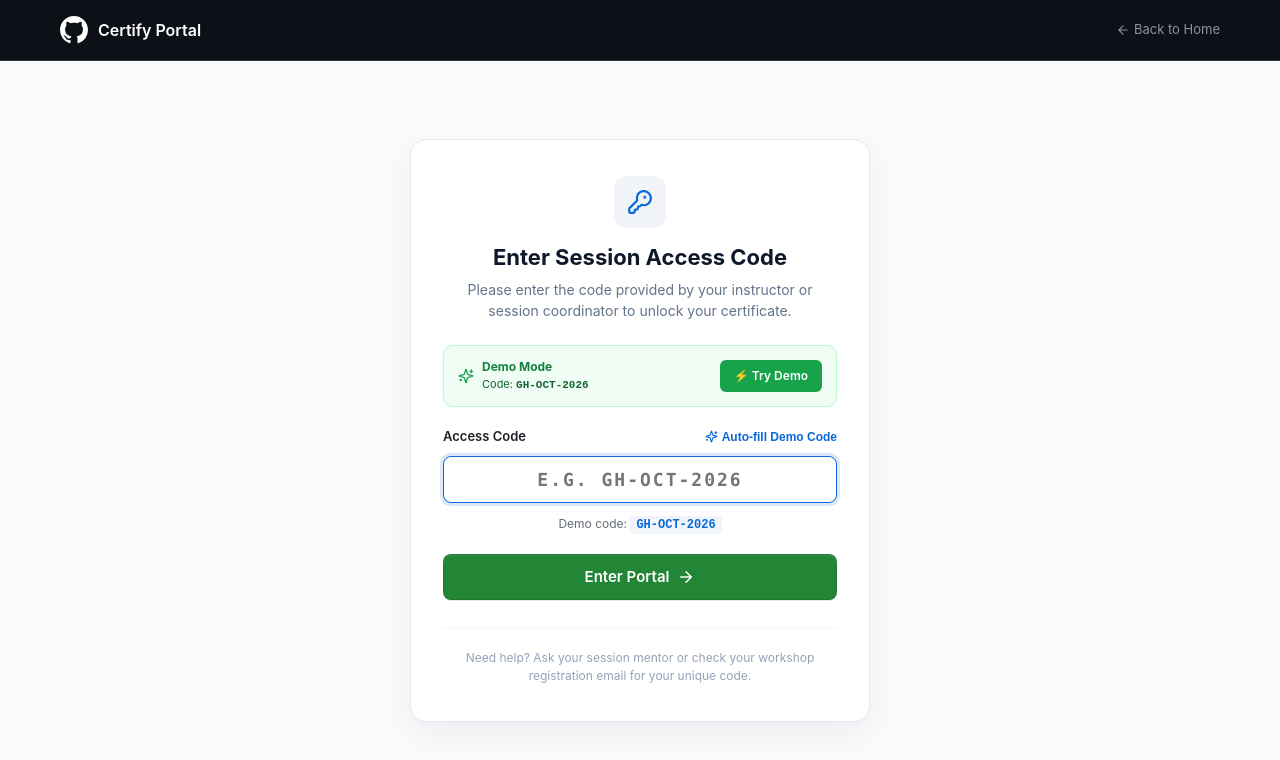
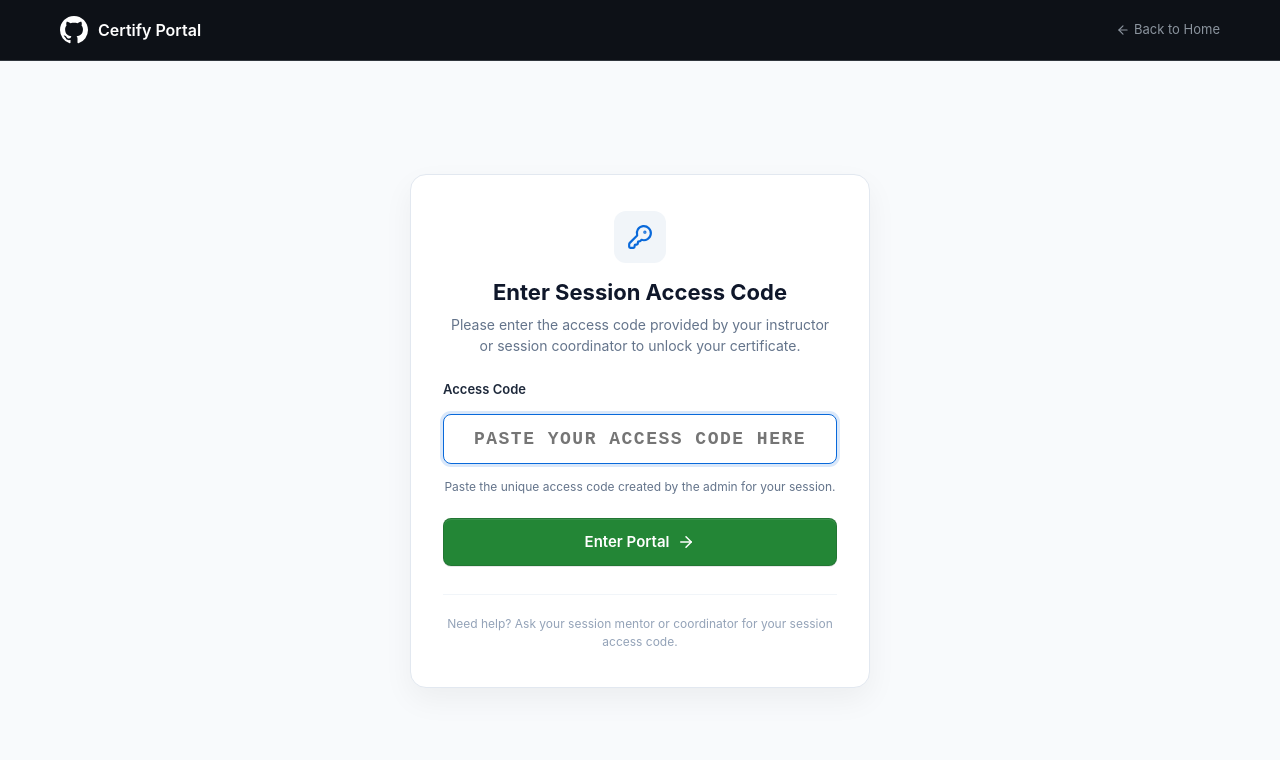
Before and after one commit to bharathkumar000/github-certi, a Next.js app: page /portal in a window 1280 px wide. Shown: the top 760 px of the page. Built offline with nearby package versions, Linux system fonts and the light colour scheme.

Commit message:
feat: remove demo mode from portal and landing page; participants now enter access code provided by admin

```diff
--- a/app/api/portal/verify-code/route.js
+++ b/app/api/portal/verify-code/route.js
@@ -18,7 +18,7 @@ export async function POST(request) {
     }
 
     const body = await request.json().catch(() => ({}));
-    const accessCode = body.accessCode ? body.accessCode.trim() : '';
+    const accessCode = body.accessCode ? body.accessCode.trim().toUpperCase() : '';
 
     if (!accessCode) {
       return NextResponse.json(
--- a/app/portal/page.js
+++ b/app/portal/page.js
@@ -3,7 +3,7 @@
 import { useState, useEffect } from 'react';
 import { useRouter } from 'next/navigation';
 import Link from 'next/link';
-import { KeyRound, ArrowRight, AlertCircle, Sparkles, ArrowLeft, CheckCircle2 } from 'lucide-react';
+import { KeyRound, ArrowRight, AlertCircle, ArrowLeft, CheckCircle2 } from 'lucide-react';
 
 export default function ParticipantAccessPage() {
   const router = useRouter();
@@ -25,8 +25,10 @@ export default function ParticipantAccessPage() {
     e.preventDefault();
     setError('');
 
-    if (!accessCode.trim()) {
-      setError('Please enter your workshop access code.');
+    const trimmedCode = accessCode.trim().toUpperCase();
+
+    if (!trimmedCode) {
+      setError('Please paste or enter your workshop access code.');
       return;
     }
 
@@ -36,13 +38,13 @@ export default function ParticipantAccessPage() {
       const res = await fetch('/api/portal/verify-code', {
         method: 'POST',
         headers: { 'Content-Type': 'application/json' },
-        body: JSON.stringify({ accessCode: accessCode.trim() })
+        body: JSON.stringify({ accessCode: trimmedCode })
       });
 
       const data = await res.json();
 
       if (!res.ok) {
-        setError(data.error || 'Verification failed. Please check the code.');
+        setError(data.error || 'Verification failed. Please check the access code.');
         setLoading(false);
         return;
       }
@@ -56,36 +58,8 @@ export default function ParticipantAccessPage() {
     }
   };
 
-  const handleAutoFillAndSubmit = async (demoCode = 'GH-OCT-2026') => {
-    setAccessCode(demoCode);
-    setError('');
-    setLoading(true);
-
-    try {
-      const res = await fetch('/api/portal/verify-code', {
-        method: 'POST',
-        headers: { 'Content-Type': 'application/json' },
-        body: JSON.stringify({ accessCode: demoCode })
-      });
-
-      const data = await res.json();
-
-      if (!res.ok) {
-        setError(data.error || 'Verification failed. Please check the code.');
-        setLoading(false);
-        return;
-      }
-
-      router.push('/portal/certificate');
-    } catch (err) {
-      console.error('Code verification error:', err);
-      setError('A connection error occurred. Please try again.');
-      setLoading(false);
-    }
-  };
-
   return (
-    <div className="page-wrapper" style={{ background: '#f8fafc' }}>
+    <div className="page-wrapper" style={{ background: '#f8fafc', minHeight: '100vh' }}>
       {/* Top Header */}
       <header style={{
         background: '#0d1117',
@@ -110,7 +84,7 @@ export default function ParticipantAccessPage() {
             </svg>
             <span style={{ fontWeight: '600', fontSize: '16px' }}>Certify Portal</span>
           </Link>
-          <Link href="/" style={{ color: '#8b949e', fontSize: '13px', display: 'flex', alignItems: 'center', gap: '4px' }}>
+          <Link href="/" style={{ color: '#8b949e', fontSize: '13px', display: 'flex', alignItems: 'center', gap: '4px', textDecoration: 'none' }}>
             <ArrowLeft size={14} /> Back to Home
           </Link>
         </div>
@@ -145,8 +119,8 @@ export default function ParticipantAccessPage() {
             <h1 style={{ fontSize: '22px', fontWeight: '700', color: '#0f172a', marginBottom: '8px' }}>
               Enter Session Access Code
             </h1>
-            <p style={{ fontSize: '14px', color: '#64748b' }}>
-              Please enter the code provided by your instructor or session coordinator to unlock your certificate.
+            <p style={{ fontSize: '14px', color: '#64748b', lineHeight: '1.5' }}>
+              Please enter the access code provided by your instructor or session coordinator to unlock your certificate.
             </p>
           </div>
 
@@ -154,53 +128,10 @@ export default function ParticipantAccessPage() {
             <div className="alert alert-success" style={{ marginBottom: '20px', fontSize: '13px' }}>
               <CheckCircle2 size={18} style={{ flexShrink: 0, marginTop: '2px' }} />
               <div>
-                <strong>Certificate Downloaded!</strong> Your session has ended. To generate another certificate, please enter an access code or use the demo code below.
+                <strong>Certificate Downloaded!</strong> Your session has completed. To generate another certificate, please enter a valid access code below.
               </div>
             </div>
           )}
-
-          {/* Quick Demo Banner */}
-          <div style={{
-            background: '#f0fdf4',
-            border: '1px solid #bbf7d0',
-            borderRadius: '10px',
-            padding: '12px 14px',
-            marginBottom: '20px',
-            display: 'flex',
-            alignItems: 'center',
-            justifyContent: 'space-between',
-            gap: '10px'
-          }}>
-            <div style={{ display: 'flex', alignItems: 'center', gap: '8px' }}>
-              <Sparkles size={16} color="#16a34a" />
-              <div>
-                <div style={{ fontSize: '12px', fontWeight: '700', color: '#15803d' }}>
-                  Demo Mode
-                </div>
-                <div style={{ fontSize: '11px', color: '#166534' }}>
-                  Code: <code style={{ fontWeight: '700' }}>GH-OCT-2026</code>
-                </div>
-              </div>
-            </div>
-            <button
-              type="button"
-              onClick={() => handleAutoFillAndSubmit('GH-OCT-2026')}
-              disabled={loading}
-              className="btn btn-sm"
-              style={{
-                background: '#16a34a',
-                color: '#ffffff',
-                border: 'none',
-                padding: '6px 14px',
-                fontSize: '12px',
-                fontWeight: '600',
-                borderRadius: '6px',
-                cursor: 'pointer'
-              }}
-            >
-              ⚡ Try Demo
-            </button>
-          </div>
 
           {error && (
             <div className="alert alert-error" style={{ marginBottom: '20px' }}>
@@ -210,36 +141,15 @@ export default function ParticipantAccessPage() {
           )}
 
           <form onSubmit={handleCodeSubmit}>
-            <div className="form-group" style={{ marginBottom: '20px' }}>
-              <div style={{ display: 'flex', justifyContent: 'space-between', alignItems: 'center', marginBottom: '4px' }}>
-                <label htmlFor="accessCodeInput" className="form-label" style={{ margin: 0 }}>
-                  Access Code
-                </label>
-                <button
-                  type="button"
-                  onClick={() => setAccessCode('GH-OCT-2026')}
-                  style={{
-                    background: 'none',
-                    border: 'none',
-                    color: '#0969da',
-                    fontSize: '12px',
-                    fontWeight: '600',
-                    cursor: 'pointer',
-                    display: 'flex',
-                    alignItems: 'center',
-                    gap: '4px',
-                    padding: 0
-                  }}
-                >
-                  <Sparkles size={13} />
-                  Auto-fill Demo Code
-                </button>
-              </div>
+            <div className="form-group" style={{ marginBottom: '22px' }}>
+              <label htmlFor="accessCodeInput" className="form-label" style={{ marginBottom: '8px', color: '#1e293b' }}>
+                Access Code
+              </label>
               <input
                 id="accessCodeInput"
                 type="text"
                 className="input-text input-code"
-                placeholder="e.g. GH-OCT-2026"
+                placeholder="Paste your access code here"
                 value={accessCode}
                 onChange={(e) => setAccessCode(e.target.value.toUpperCase())}
                 autoFocus
@@ -247,12 +157,14 @@ export default function ParticipantAccessPage() {
                 style={{
                   fontSize: '18px',
                   textAlign: 'center',
-                  padding: '12px',
-                  letterSpacing: '2px'
+                  padding: '14px',
+                  letterSpacing: '1.5px',
+                  fontFamily: 'monospace',
+                  fontWeight: '700'
                 }}
               />
-              <span className="form-hint" style={{ textAlign: 'center', marginTop: '6px' }}>
-                Demo code: <code style={{ background: '#f1f5f9', padding: '2px 6px', borderRadius: '4px', fontWeight: '700', color: '#0969da' }}>GH-OCT-2026</code>
+              <span className="form-hint" style={{ textAlign: 'center', marginTop: '8px', display: 'block', color: '#64748b' }}>
+                Paste the unique access code created by the admin for your session.
               </span>
             </div>
 
@@ -263,7 +175,7 @@ export default function ParticipantAccessPage() {
               disabled={loading}
               style={{
                 width: '100%',
-                padding: '12px',
+                padding: '13px',
                 fontSize: '15px',
                 fontWeight: '600',
                 borderRadius: '8px'
@@ -289,8 +201,8 @@ export default function ParticipantAccessPage() {
             borderTop: '1px solid #f1f5f9',
             textAlign: 'center'
           }}>
-            <p style={{ fontSize: '12px', color: '#94a3b8' }}>
-              Need help? Ask your session mentor or check your workshop registration email for your unique code.
+            <p style={{ fontSize: '12px', color: '#94a3b8', margin: 0 }}>
+              Need help? Ask your session mentor or coordinator for your session access code.
             </p>
           </div>
         </div>
```
Also changed, not shown: app/page.js (+1 -18 lines), .data/store.json.
